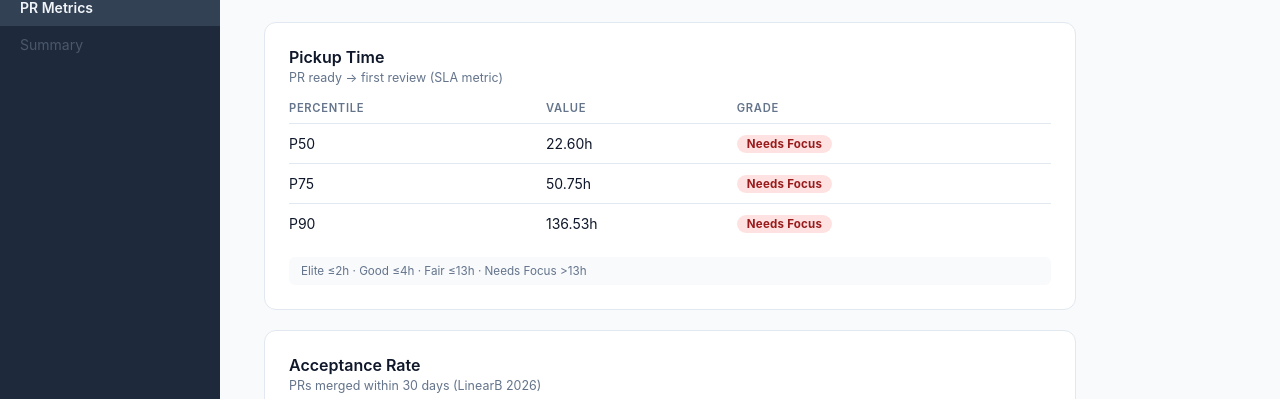
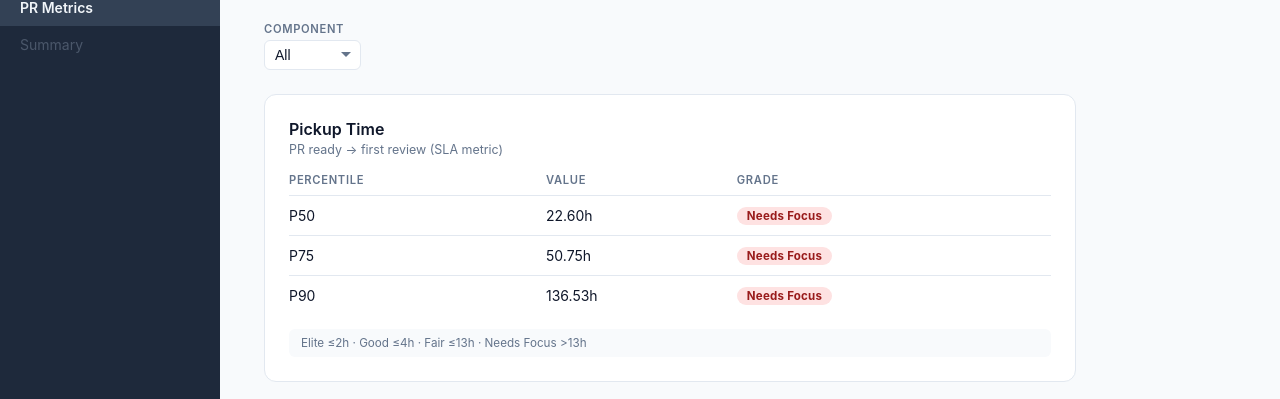
Before and after one commit to mpantic-tricentis/ta-metrics-eng, a website: page site/pr-metrics.html in a window 1280 px wide. Shown: the part 75-474 px from the top of the page. Drawn offline with Linux system fonts and the light colour scheme.

Commit message:
feat: add Component filter dropdown with empty-state handling
Adds a Component filter bar above the cards. Options are populated at
runtime from the JSON's components array, so adding a new component to the
data automatically appears in the UI with no code change.

On selection change, all three cards re-render against the matching
(team, component) row. When no row exists for the current selection, the
cards grid is hidden and an empty-state message is shown instead.

Also adds a visible load-error banner for the common case of opening the
page via file:// instead of a local server, and expands the data to include
per-component rows for all three author teams.

Co-Authored-By: Claude Sonnet 4.6 <noreply@anthropic.com>

```diff
--- a/site/assets/js/pr-metrics.js
+++ b/site/assets/js/pr-metrics.js
@@ -89,22 +89,53 @@
     }
   }
 
+  function setEmptyState(empty) {
+    var emptyEl = document.getElementById('empty-state');
+    var gridEl  = document.getElementById('cards-grid');
+    if (emptyEl) emptyEl.hidden = !empty;
+    if (gridEl)  gridEl.hidden  = empty;
+  }
+
   function render(metricsData, benchmarks) {
     var row = metricsData.rows.find(function (r) {
       return r.author_team === state.team && r.component === state.component;
     });
-    if (!row) return;
+    if (!row) {
+      setEmptyState(true);
+      return;
+    }
+    setEmptyState(false);
     CARDS.forEach(function (card) {
       renderCard(card, row, benchmarks);
     });
+  }
+
+  function initFilters(metricsData, benchmarks) {
+    var compSelect = document.getElementById('filter-component');
+    if (compSelect) {
+      metricsData.components.forEach(function (c) {
+        var opt = document.createElement('option');
+        opt.value = c;
+        opt.textContent = c === 'all' ? 'All' : c.charAt(0).toUpperCase() + c.slice(1);
+        compSelect.appendChild(opt);
+      });
+      compSelect.value = state.component;
+      compSelect.addEventListener('change', function () {
+        state.component = this.value;
+        render(metricsData, benchmarks);
+      });
+    }
   }
 
   Promise.all([
     fetch('data/pr-metrics.json').then(function (r) { return r.json(); }),
     fetch('data/benchmarks.json').then(function (r) { return r.json(); })
   ]).then(function (results) {
+    initFilters(results[0], results[1]);
     render(results[0], results[1]);
   }).catch(function (err) {
     console.error('Failed to load metrics data:', err);
+    var el = document.getElementById('load-error');
+    if (el) el.hidden = false;
   });
 })();
--- a/site/data/pr-metrics.json
+++ b/site/data/pr-metrics.json
@@ -1,8 +1,8 @@
 {
   "generated_at": "2026-06-14",
   "window": { "from": "2026-03-14", "to": "2026-06-14" },
-  "author_teams": ["Our Team"],
-  "components": ["all"],
+  "author_teams": ["Our Team", "Builder", "Henbosis"],
+  "components": ["all", "backend", "frontend"],
   "rows": [
     {
       "author_team": "Our Team",
@@ -10,6 +10,62 @@
       "pickup_time_hours":    { "p50": 22.60, "p75": 50.75, "p90": 136.53 },
       "iteration_time_hours": { "p50":  0.00, "p75": 14.86, "p90":  35.18 },
       "acceptance_rate_30d":  0.82
+    },
+    {
+      "author_team": "Our Team",
+      "component": "backend",
+      "pickup_time_hours":    { "p50": 20.00, "p75": 45.00, "p90": 120.00 },
+      "iteration_time_hours": { "p50":  0.00, "p75": 12.00, "p90":  30.00 },
+      "acceptance_rate_30d":  0.85
+    },
+    {
+      "author_team": "Our Team",
+      "component": "frontend",
+      "pickup_time_hours":    { "p50": 25.00, "p75": 60.00, "p90": 150.00 },
+      "iteration_time_hours": { "p50":  1.00, "p75": 18.00, "p90":  42.00 },
+      "acceptance_rate_30d":  0.78
+    },
+    {
+      "author_team": "Builder",
+      "component": "all",
+      "pickup_time_hours":    { "p50":  6.81, "p75": 20.81, "p90":  57.48 },
+      "iteration_time_hours": { "p50":  0.90, "p75": 21.68, "p90":  54.97 },
+      "acceptance_rate_30d":  0.91
+    },
+    {
+      "author_team": "Builder",
+      "component": "backend",
+      "pickup_time_hours":    { "p50":  5.00, "p75": 18.00, "p90":  50.00 },
+      "iteration_time_hours": { "p50":  1.00, "p75": 15.00, "p90":  40.00 },
+      "acceptance_rate_30d":  0.93
+    },
+    {
+      "author_team": "Builder",
+      "component": "frontend",
+      "pickup_time_hours":    { "p50":  8.00, "p75": 25.00, "p90":  70.00 },
+      "iteration_time_hours": { "p50":  0.50, "p75": 25.00, "p90":  65.00 },
+      "acceptance_rate_30d":  0.88
+    },
+    {
+      "author_team": "Henbosis",
+      "component": "all",
+      "pickup_time_hours":    { "p50": 10.00, "p75": 30.00, "p90":  80.00 },
+      "iteration_time_hours": { "p50":  2.00, "p75": 15.00, "p90":  40.00 },
+      "acceptance_rate_30d":  0.88
+    },
+    {
+      "author_team": "Henbosis",
+      "component": "backend",
+      "pickup_time_hours":    { "p50":  8.00, "p75": 25.00, "p90":  70.00 },
+      "iteration_time_hours": { "p50":  1.50, "p75": 12.00, "p90":  35.00 },
+      "acceptance_rate_30d":  0.90
+    },
+    {
+      "author_team": "Henbosis",
+      "component": "frontend",
+      "pickup_time_hours":    { "p50": 12.00, "p75": 35.00, "p90":  90.00 },
+      "iteration_time_hours": { "p50":  3.00, "p75": 18.00, "p90":  45.00 },
+      "acceptance_rate_30d":  0.86
     }
   ]
 }
--- a/site/pr-metrics.html
+++ b/site/pr-metrics.html
@@ -18,6 +18,17 @@
     <div class="page-header">
       <h1>PR Metrics</h1>
       <span class="period">Mar 14 – Jun 14, 2026</span>
+    </div>
+
+    <div class="load-error" id="load-error" data-testid="load-error" hidden>
+      Failed to load data. Make sure you're accessing this page via a local server (<code>npm run serve</code>), not by opening the file directly.
+    </div>
+
+    <div class="filter-bar">
+      <div class="filter-group">
+        <label for="filter-component" class="filter-label">Component</label>
+        <select id="filter-component" class="filter-select" data-testid="filter-component"></select>
+      </div>
     </div>
 
     <div class="cards-grid" id="cards-grid" data-testid="cards-grid">
@@ -72,6 +83,10 @@
 
     </div>
 
+    <div class="empty-state" id="empty-state" data-testid="empty-state" hidden>
+      No data available for this selection.
+    </div>
+
   </main>
   <script src="assets/js/app.js"></script>
   <script src="assets/js/pr-metrics.js"></script>
```
Also changed, not shown: tests/e2e/slice6.spec.ts (added, +78 -0 lines), tests/fixtures/pr-metrics.json (+15 -1 lines).
